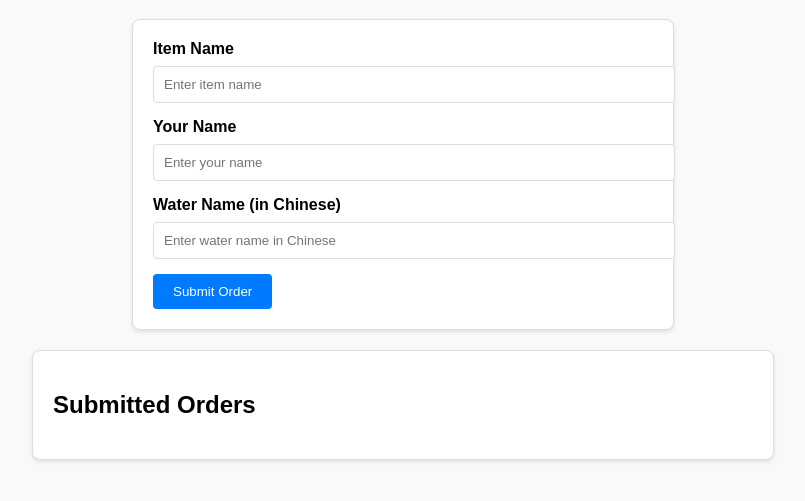
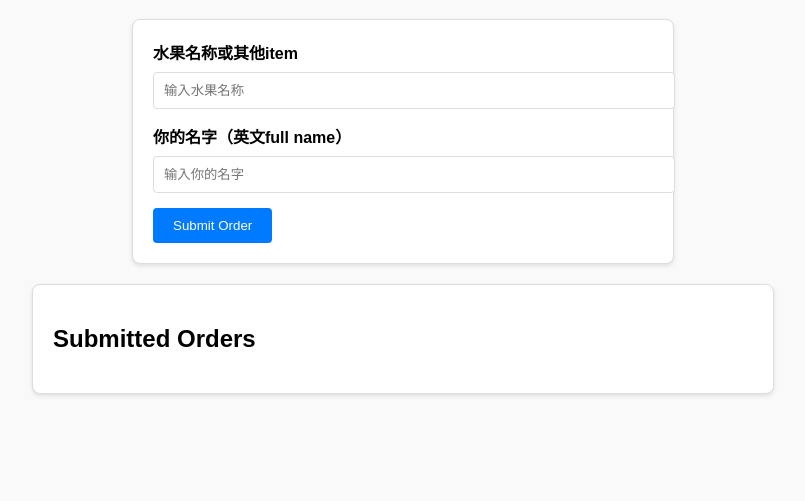
Before and after one commit to changcheng967/Bloxfruit, a plain HTML site: page index.html in a window 1280 px wide. Shown: the part 61-562 px from the top of the page, without its empty margins (237-1042 px from the left). Drawn offline with Linux system fonts and the light colour scheme.

Commit message:
Update index.html

```diff
--- a/index.html
+++ b/index.html
@@ -67,14 +67,11 @@
 <body>
   <h1 style="text-align:center;">Order Submission</h1>
   <form id="orderForm">
-    <label for="item">Item Name</label>
-    <input type="text" id="item" name="item" placeholder="Enter item name" required>
+    <label for="item">水果名称或其他item</label>
+    <input type="text" id="item" name="item" placeholder="输入水果名称" required>
 
-    <label for="username">Your Name</label>
-    <input type="text" id="username" name="username" placeholder="Enter your name" required>
-
-    <label for="waterName">Water Name (in Chinese)</label>
-    <input type="text" id="waterName" name="waterName" placeholder="Enter water name in Chinese" required>
+    <label for="username">你的名字（英文full name）</label>
+    <input type="text" id="username" name="username" placeholder="输入你的名字" required>
 
     <button type="submit">Submit Order</button>
   </form>
@@ -114,7 +111,7 @@
           <span><strong>Water Name:</strong> ${order.waterName}</span>
           <span><strong>Price:</strong> ${order.price || 'Not Set'}</span>
           <span><strong>Delivery Date:</strong> ${order.deliveryDate || 'Not Set'}</span>
-          <button onclick="updateOrder(${index})">Set Price & Delivery Date</button>
+          <button onclick="updateOrder(${index})">作者only， 设置价格和送达日期</button>
         `;
         orderList.appendChild(orderDiv);
       });
```
